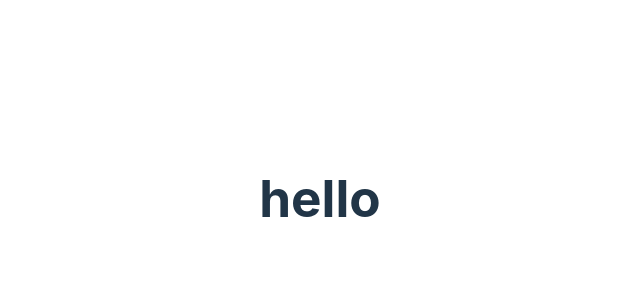
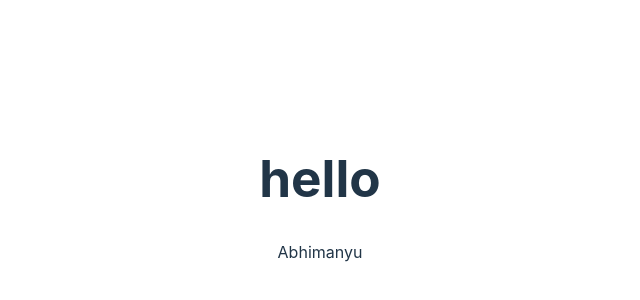
Before and after one commit to wedding-planner-05/wedding_planner, a React (Vite) app in the folder wedding-management/: page / in a window 1280 px wide. Shown: the part 202-502 px from the top of the page, without its empty margins (320-960 px from the left). Built offline with nearby package versions, Linux system fonts and the light colour scheme.

Commit message:
second update

```diff
--- a/wedding-management/src/App.jsx
+++ b/wedding-management/src/App.jsx
@@ -6,6 +6,7 @@ function App() {
 
   return <>
     <h1> hello</h1>
+    <p>Abhimanyu</p>
   </>
 }
 
```
